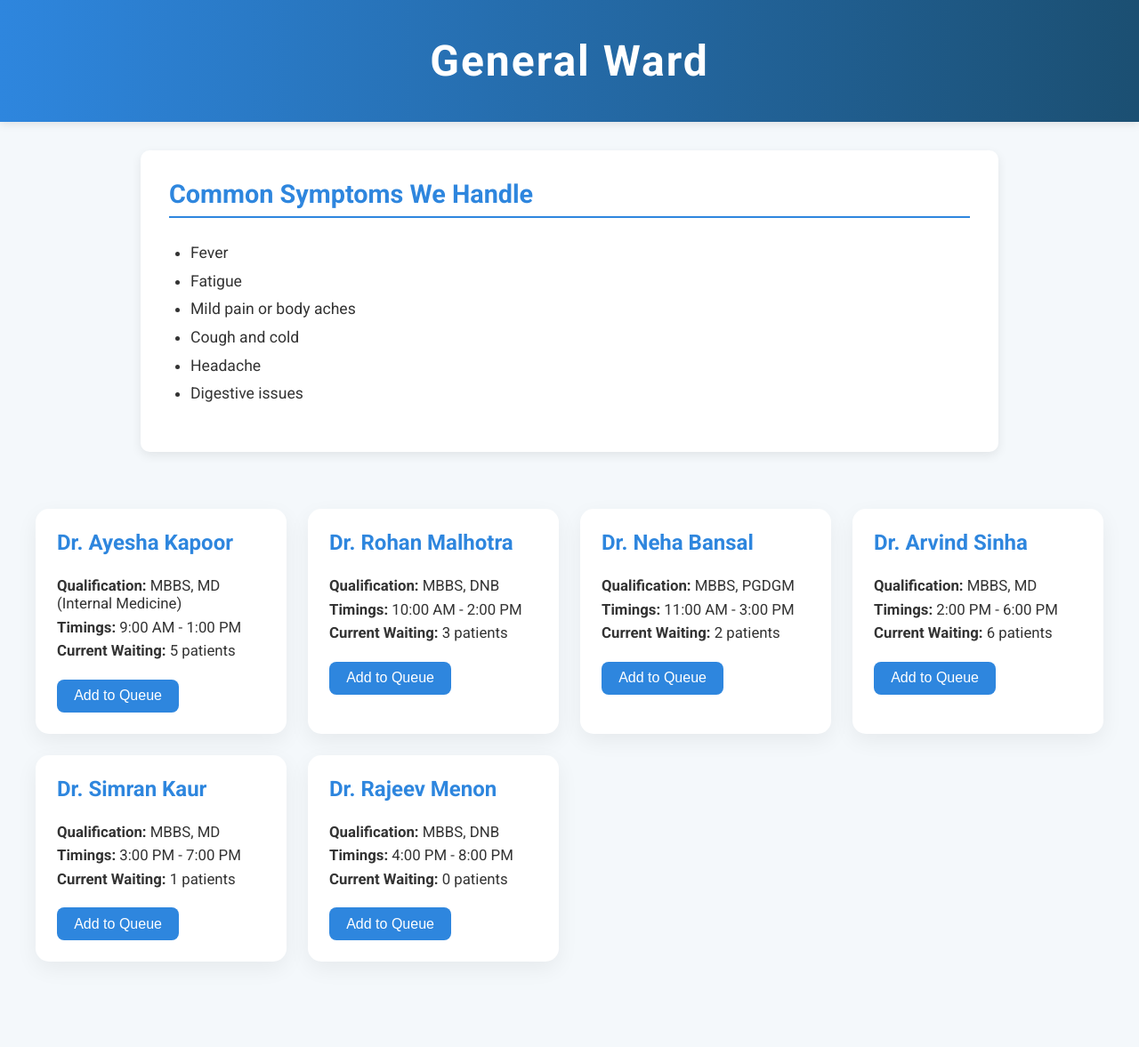
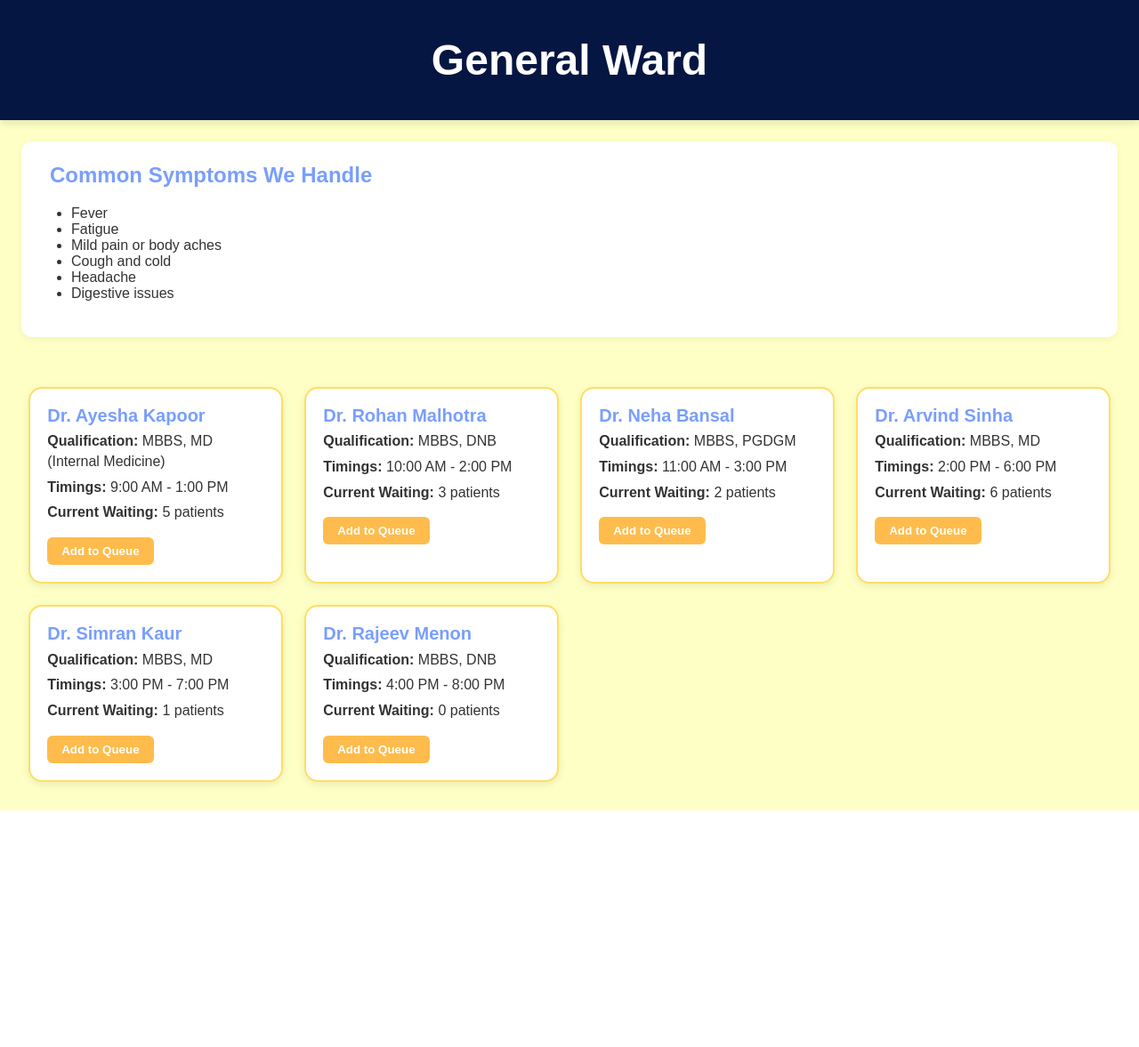
Before and after one commit to ManasSrivastava2047/Medical-ai-agent, a Flask app: page /departments/general-medicine in a window 1280 px wide. Shown: the whole page at 89% size. After the commit the page ends 911 px from the top, so only its background shows below. Run offline with Flask 3, Linux system fonts and the light colour scheme.

Commit message:
Commit 14

```diff
--- a/templates/departments/general-medicine.html
+++ b/templates/departments/general-medicine.html
@@ -7,46 +7,40 @@
   <style>
     body {
       margin: 0;
-    font-family: 'Roboto', sans-serif;
-    background-color: #f4f8fb;
+      font-family: sans-serif;
+      background-color: #FEFFC4;
       color: #333;
     }
 
     header {
-    background: linear-gradient(to right, #2e86de, #1b4f72);
+      background-color: #051642;
       color: white;
       padding: 2.5rem 1rem;
       text-align: center;
-    box-shadow: 0 2px 10px rgba(0, 0, 0, 0.1);
+      box-shadow: 0 4px 8px rgba(0, 0, 0, 0.1);
     }
 
     header h1 {
       font-size: 3rem;
       margin: 0;
-    letter-spacing: 2px;
     }
 
     .symptoms {
-    background-color: #ffffff;
-    padding: 2rem;
-    margin: 2rem auto;
-    max-width: 900px;
-    border-radius: 10px;
-    box-shadow: 0 4px 12px rgba(0,0,0,0.08);
+      background-color: white;
+      padding: 1.5rem 2rem;
+      margin: 1.5rem;
+      border-radius: 12px;
+      box-shadow: 0 2px 8px rgba(0, 0, 0, 0.05);
     }
 
     .symptoms h2 {
       margin-top: 0;
-    color: #2e86de;
-    font-size: 1.8rem;
-    border-bottom: 2px solid #2e86de;
-    padding-bottom: 0.5rem;
+      color: #799EFF;
     }
 
     .symptoms ul {
       padding-left: 1.5rem;
-    line-height: 1.8;
-    font-size: 1.1rem;
+      margin-top: 0.5rem;
     }
 
     .doctors {
@@ -54,78 +48,58 @@
       grid-template-columns: repeat(auto-fit, minmax(280px, 1fr));
       gap: 1.5rem;
       padding: 2rem;
-    max-width: 1200px;
-    margin: 0 auto 4rem auto;
     }
 
     .doctor-card {
       background-color: white;
-    border: none;
+      border: 2px solid #FFDE63;
       border-radius: 15px;
-    padding: 1.5rem;
-    box-shadow: 0 8px 24px rgba(0,0,0,0.06);
-    transition: transform 0.25s ease, box-shadow 0.25s ease;
-    position: relative;
+      padding: 1.2rem;
+      box-shadow: 0 3px 10px rgba(0,0,0,0.08);
+      transition: transform 0.2s;
     }
 
     .doctor-card:hover {
-    transform: translateY(-5px);
-    box-shadow: 0 12px 30px rgba(0,0,0,0.1);
+      transform: scale(1.025);
     }
 
     .doctor-card h3 {
-    margin-top: 0;
-    color: #2e86de;
-    font-size: 1.5rem;
+      margin: 0;
+      color: #799EFF;
+      font-size: 1.25rem;
     }
 
     .doctor-card p {
       margin: 0.4rem 0;
-    font-size: 1.05rem;
+      line-height: 1.4;
     }
 
     .wait-btn {
-    margin-top: 1rem;
-    background-color: #2e86de;
+      margin-top: 0.6rem;
+      background-color: #FFBC4C;
       color: white;
       border: none;
-    padding: 0.6rem 1.2rem;
-    border-radius: 8px;
-    font-size: 1rem;
+      padding: 0.5rem 1rem;
+      border-radius: 6px;
       cursor: pointer;
-    transition: background-color 0.3s ease, transform 0.15s;
+      font-weight: bold;
+      transition: background-color 0.2s ease;
     }
 
-  .wait-btn:hover:not(:disabled) {
-    background-color: #1b4f72;
-    transform: scale(1.03);
+    .wait-btn:hover {
+      background-color: #e0a740;
     }
 
     .wait-btn:disabled {
-    opacity: 0.7;
       cursor: not-allowed;
+      opacity: 0.9;
     }
 
     .wait-time {
       font-size: 0.95rem;
-    color: #2e86de;
-    margin-top: 0.6rem;
-    font-weight: 600;
-    animation: fadeIn 0.3s ease-in;
-  }
-
-  @keyframes fadeIn {
-    from { opacity: 0; transform: translateY(4px); }
-    to { opacity: 1; transform: translateY(0); }
-  }
-
-  @media (max-width: 500px) {
-    header h1 {
-      font-size: 2.2rem;
-    }
-    .symptoms {
-      margin: 1rem;
-    }
+      color: #799EFF;
+      font-weight: bold;
+      margin-top: 0.5rem;
     }
   </style>
 
```
Lines whose indentation alone changed are shown as unchanged.
